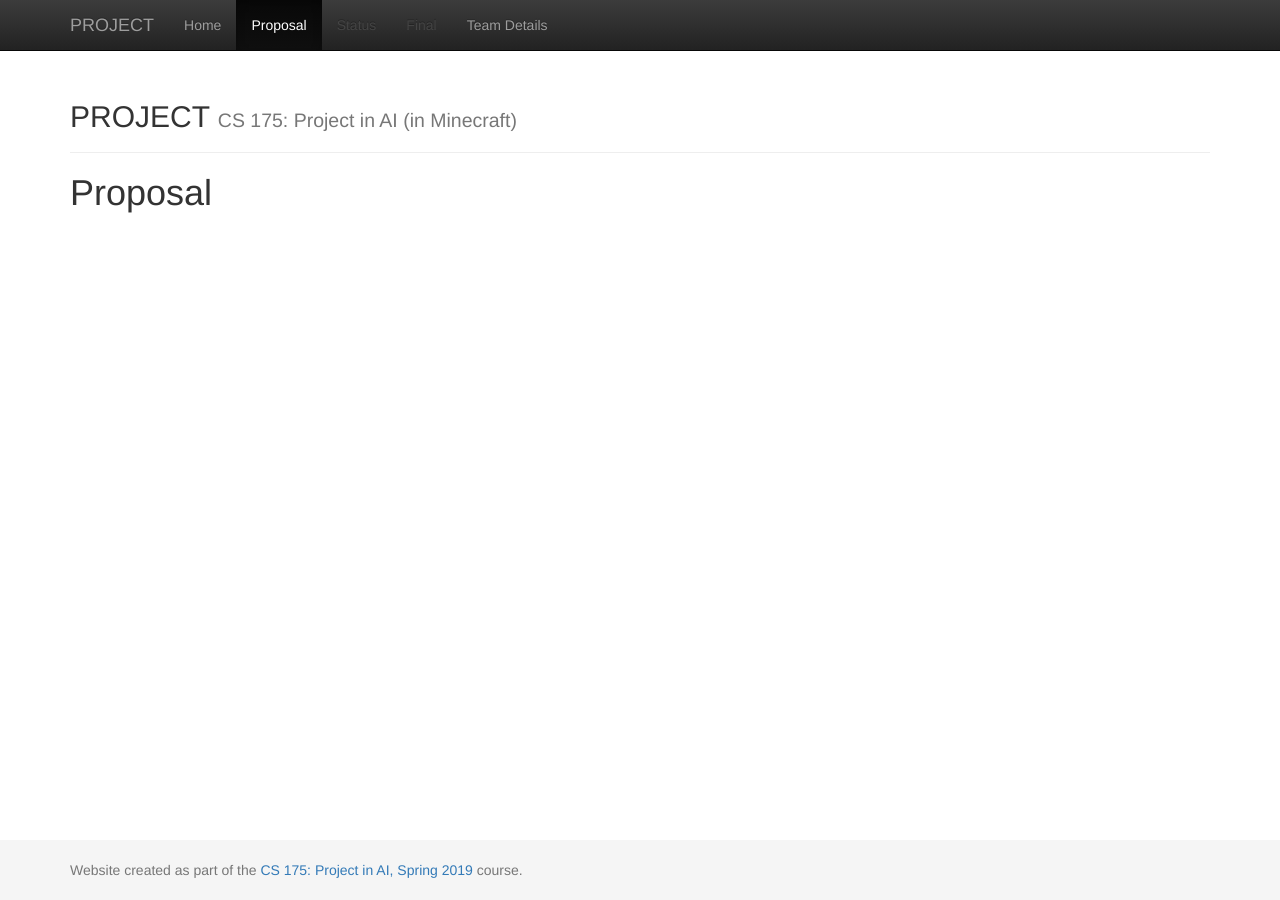
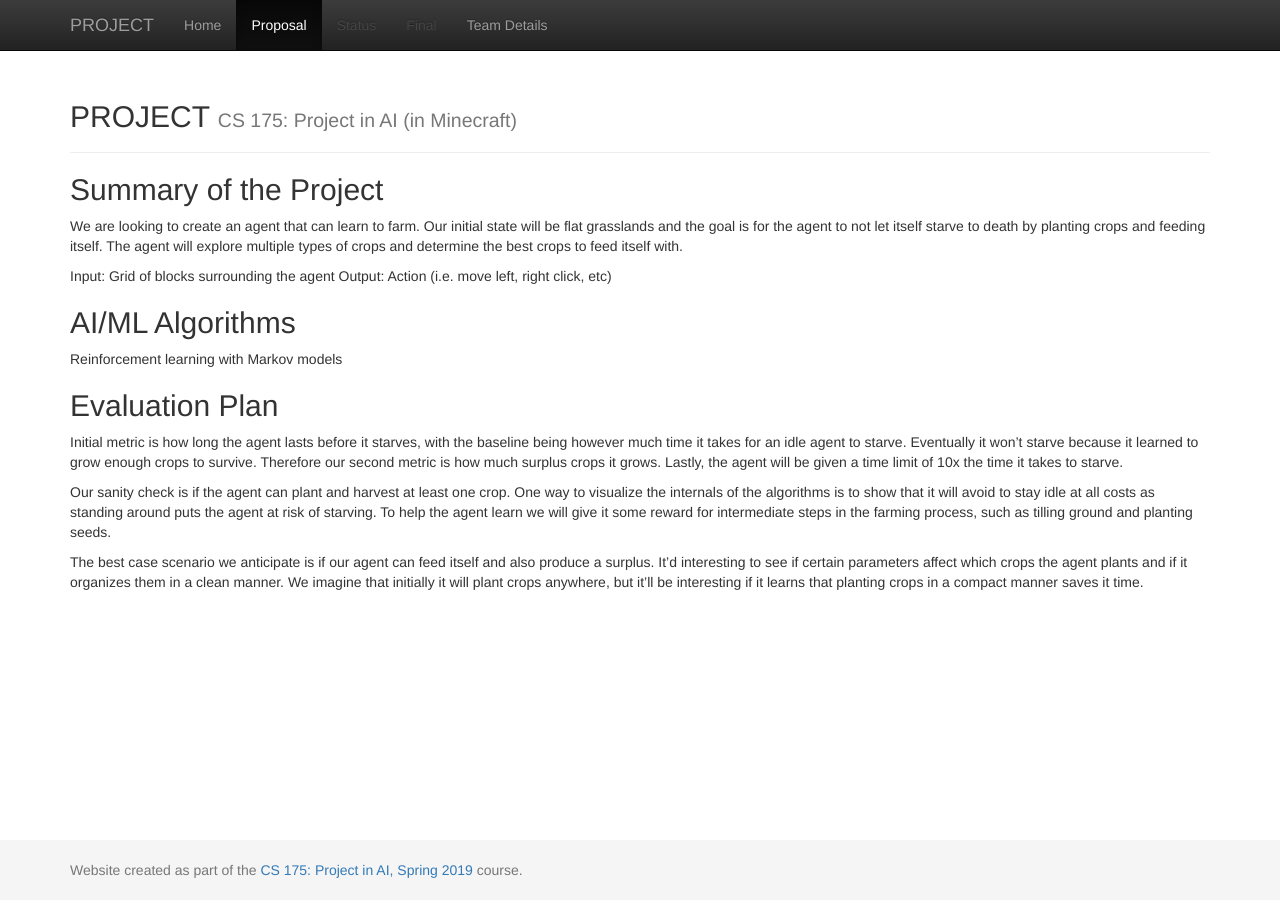
Before and after one commit to Farbod909/cs175-dont-starve, a Jekyll site: the page built from docs/proposal.md, in a window 1280 px wide. Built offline with Jekyll 4.4.1, drawn with Linux system fonts in a browser that asks for light colours.

Commit message:
Add proposal

```diff
--- a/docs/proposal.md
+++ b/docs/proposal.md
@@ -2,4 +2,18 @@
 layout: default
 title:  Proposal
 ---
-# Proposal
+## Summary of the Project
+We are looking to create an agent that can learn to farm. Our initial state will be flat grasslands and the goal is for the agent to not let itself starve to death by planting crops and feeding itself. The agent will explore multiple types of crops and determine the best crops to feed itself with.
+
+Input: Grid of blocks surrounding the agent
+Output: Action (i.e. move left, right click, etc)
+
+## AI/ML Algorithms
+Reinforcement learning with Markov models
+
+## Evaluation Plan
+Initial metric is how long the agent lasts before it starves, with the baseline being however much time it takes for an idle agent to starve. Eventually it won’t starve because it learned to grow enough crops to survive. Therefore our second metric is how much surplus crops it grows. Lastly, the agent will be given a time limit of 10x the time it takes to starve.
+
+Our sanity check is if the agent can plant and harvest at least one crop. One way to visualize the internals of the algorithms is to show that it will avoid to stay idle at all costs as standing around puts the agent at risk of starving. To help the agent learn we will give it some reward for intermediate steps in the farming process, such as tilling ground and planting seeds.
+
+The best case scenario we anticipate is if our agent can feed itself and also produce a surplus. It’d interesting to see if certain parameters affect which crops the agent plants and if it organizes them in a clean manner. We imagine that initially it will plant crops anywhere, but it’ll be interesting if it learns that planting crops in a compact manner saves it time.
```
